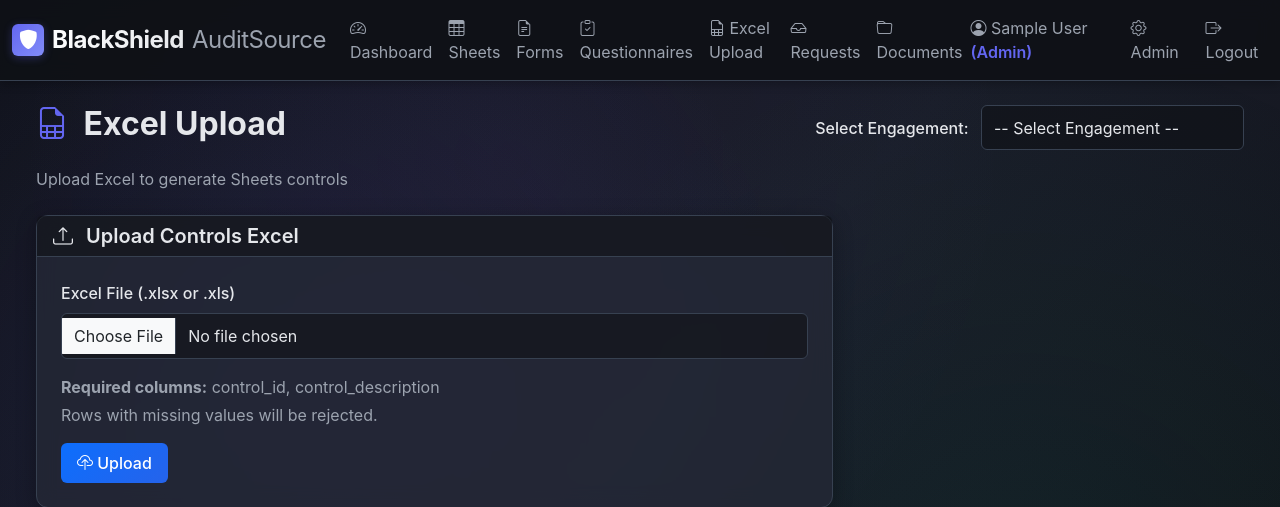
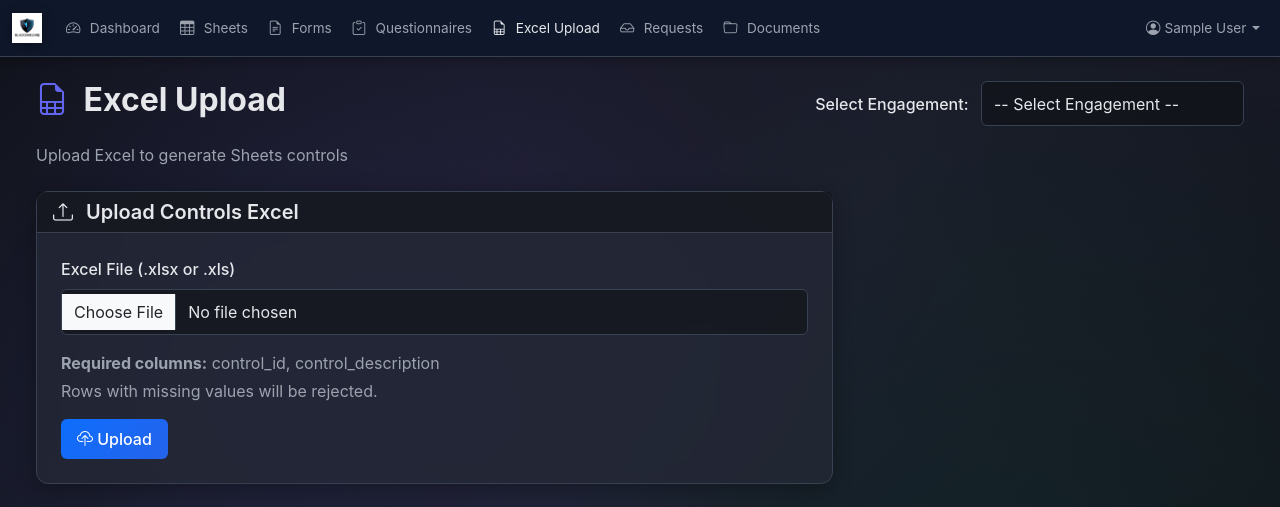
Before and after one commit to Shivubankar/test, a Django app: page /excel-upload/ in a window 1280 px wide. Shown: the top 507 px of the page. Run offline with Django 5.2, Linux system fonts and the light colour scheme; a user stored in the database is signed in; tables that the repository leaves empty hold one stand-in row (values such as "Sample post").

Commit message:
changes made in UI and logo updated

```diff
--- a/audit/static/audit/css/style.css
+++ b/audit/static/audit/css/style.css
@@ -81,51 +81,73 @@
 
 /* Navbar Dark Theme */
 .navbar-dark {
-    background: rgba(15, 17, 23, 0.95) !important;
-    backdrop-filter: blur(10px);
+    background: #0f172a !important;
     border-bottom: 1px solid var(--bs-border);
     box-shadow: 0 2px 10px rgba(0, 0, 0, 0.3);
 }
 
 .navbar-brand {
-    font-weight: 700;
-    font-size: 1.5rem;
-    color: var(--bs-text) !important;
-    letter-spacing: -0.5px;
     display: flex;
     align-items: center;
-    gap: 0.5rem;
 }
 
-.navbar-brand .logo-shield {
-    width: 32px;
-    height: 32px;
-    background: linear-gradient(135deg, var(--bs-accent) 0%, var(--bs-accent-light) 100%);
-    border-radius: 6px;
-    display: inline-flex;
-    align-items: center;
-    justify-content: center;
-    box-shadow: 0 2px 8px rgba(99, 102, 241, 0.3);
-}
-
-.navbar-brand .logo-text {
-    background: linear-gradient(135deg, #ffffff 0%, #e5e7eb 100%);
-    -webkit-background-clip: text;
-    -webkit-text-fill-color: transparent;
-    background-clip: text;
+.navbar-logo {
+    height: 30px;
+    width: auto;
+    display: block;
+    filter: drop-shadow(0 2px 6px rgba(0, 0, 0, 0.35));
 }
 
 .navbar-text {
     color: var(--bs-text-muted) !important;
 }
 
-.nav-link {
+.navbar .nav-link {
     color: var(--bs-text-muted) !important;
+    font-size: 0.85rem;
+    padding: 0.4rem 0.6rem;
     transition: color 0.2s;
 }
 
-.nav-link:hover {
+.navbar .nav-link:hover,
+.navbar .nav-link:focus,
+.navbar .nav-link.active {
     color: var(--bs-text) !important;
+}
+
+.navbar .nav-link i {
+    font-size: 0.9rem;
+    margin-right: 0.35rem;
+}
+
+.navbar .navbar-nav {
+    gap: 0.25rem;
+}
+
+.navbar .dropdown-toggle::after {
+    margin-left: 0.35rem;
+}
+
+.navbar .dropdown-menu {
+    background: #111827;
+    border: 1px solid var(--bs-border);
+    box-shadow: 0 8px 24px rgba(0, 0, 0, 0.35);
+}
+
+.navbar .dropdown-item {
+    color: var(--bs-text);
+    font-size: 0.85rem;
+    padding: 0.45rem 0.9rem;
+}
+
+.navbar .dropdown-item:hover,
+.navbar .dropdown-item:focus {
+    background: rgba(255, 255, 255, 0.06);
+    color: var(--bs-text);
+}
+
+.navbar .dropdown-divider {
+    border-color: rgba(255, 255, 255, 0.08);
 }
 
 /* Cards */
--- a/audit/templates/audit/base.html
+++ b/audit/templates/audit/base.html
@@ -14,11 +14,7 @@
     <nav class="navbar navbar-expand-lg navbar-dark">
         <div class="container-fluid">
             <a class="navbar-brand" href="{% url 'dashboard' %}">
-                <span class="logo-shield">
-                    <i class="bi bi-shield-fill" style="color: white; font-size: 1.2rem;"></i>
-                </span>
-                <span class="logo-text">BlackShield</span>
-                <span style="color: var(--bs-text-muted); font-weight: 400;">AuditSource</span>
+                <img class="navbar-logo" src="{% static 'audit/images/blackshield-hq.png' %}" alt="BlackShield HQ">
             </a>
             <button class="navbar-toggler" type="button" data-bs-toggle="collapse" data-bs-target="#navbarNav" aria-controls="navbarNav" aria-expanded="false" aria-label="Toggle navigation">
                 <span class="navbar-toggler-icon"></span>
@@ -62,18 +58,31 @@
                     </li>
                 </ul>
                 <div class="navbar-nav d-flex flex-row align-items-center">
-                    <span class="navbar-text me-3">
-                        <i class="bi bi-person-circle"></i> {{ user.get_full_name|default:user.username }}
-                        <span style="color: var(--bs-accent); font-weight: 600;">({{ user_role }})</span>
-                    </span>
-                    {% if user_role == 'Admin' %}
-                    <a class="nav-link me-2" href="{% url 'admin:index' %}">
-                        <i class="bi bi-gear"></i> Admin
-                    </a>
-                    {% endif %}
-                    <a class="nav-link" href="{% url 'logout' %}">
-                        <i class="bi bi-box-arrow-right"></i> Logout
-                    </a>
+                    <div class="dropdown">
+                        <a class="nav-link dropdown-toggle d-flex align-items-center" href="#" role="button" data-bs-toggle="dropdown" aria-expanded="false">
+                            <i class="bi bi-person-circle me-1"></i> {{ user.get_full_name|default:user.username }}
+                        </a>
+                        <ul class="dropdown-menu dropdown-menu-end">
+                            <li>
+                                <a class="dropdown-item" href="{% url 'admin:index' %}">
+                                    <i class="bi bi-sliders me-2"></i> Settings
+                                </a>
+                            </li>
+                            {% if user.is_superuser %}
+                            <li>
+                                <a class="dropdown-item" href="{% url 'admin:index' %}">
+                                    <i class="bi bi-gear me-2"></i> Admin Panel
+                                </a>
+                            </li>
+                            {% endif %}
+                            <li><hr class="dropdown-divider"></li>
+                            <li>
+                                <a class="dropdown-item" href="{% url 'logout' %}">
+                                    <i class="bi bi-box-arrow-right me-2"></i> Logout
+                                </a>
+                            </li>
+                        </ul>
+                    </div>
                 </div>
             </div>
         </div>
```
Also changed, not shown: audit/static/audit/images/blackshield-hq.png (added).
